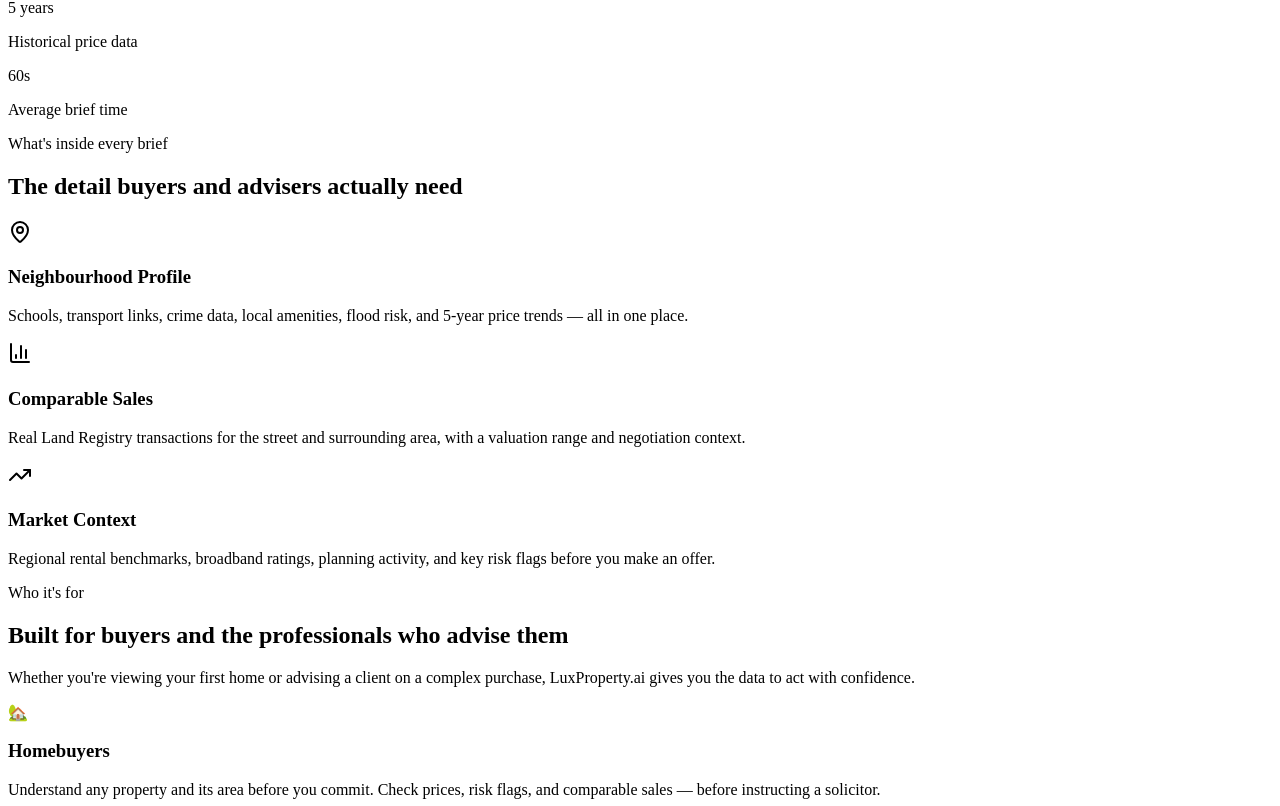
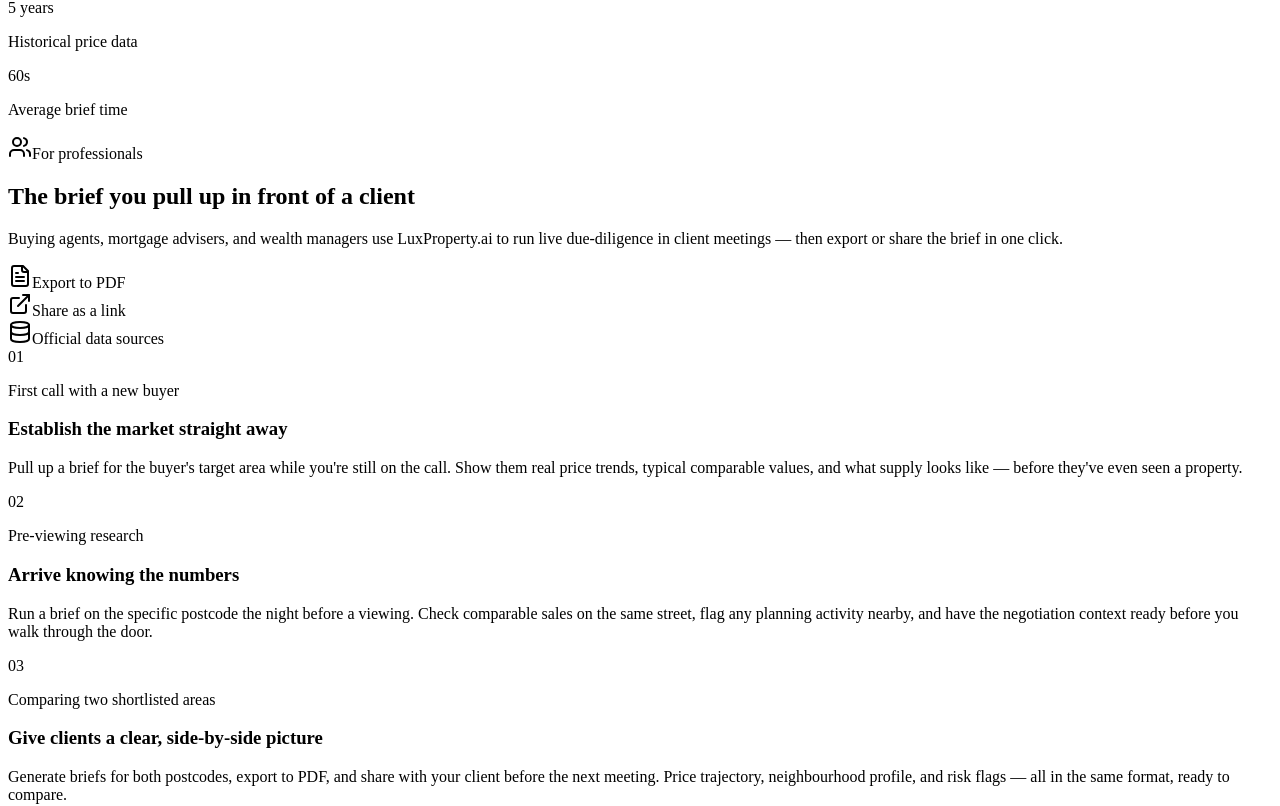
Before and after one commit to Bradley12334/luxproperty-ai, a React (Vite) app in the folder client/: page /#/ in a window 1280 px wide. Shown: the part 618-1424 px from the top of the page. Built offline with nearby package versions, Linux system fonts and the light colour scheme; a web font is replaced by a local one.

Commit message:
feat: for-professionals section — use-case scenarios (first call, pre-viewing, comparing areas)

```diff
--- a/client/src/pages/home.tsx
+++ b/client/src/pages/home.tsx
@@ -24,6 +24,8 @@ import {
   Building2,
   ChevronRight,
   Quote,
+  Users,
+  ExternalLink,
 } from "lucide-react";
 import type { BriefReport } from "@shared/schema";
 
@@ -230,6 +232,91 @@ export default function Home() {
                   <p className="text-xs text-muted-foreground mt-0.5">{stat.label}</p>
                 </div>
               ))}
+            </div>
+          </div>
+        </section>
+
+        {/* For Professionals Section */}
+        <section className="py-16 sm:py-20 border-b border-border/40 bg-muted/20">
+          <div className="mx-auto max-w-5xl px-4 sm:px-6">
+            <div className="grid gap-12 lg:grid-cols-[1fr_1.4fr] lg:gap-16 items-start">
+
+              {/* Left — headline + intro */}
+              <div className="lg:sticky lg:top-24">
+                <div className="inline-flex items-center gap-2 rounded-full border border-primary/20 bg-primary/5 px-3 py-1.5 text-xs font-medium text-primary mb-5">
+                  <Users className="h-3 w-3" />
+                  For professionals
+                </div>
+                <h2 className="font-serif text-2xl sm:text-3xl tracking-tight mb-4">
+                  The brief you pull up in front of a client
+                </h2>
+                <p className="text-sm text-muted-foreground leading-relaxed mb-6">
+                  Buying agents, mortgage advisers, and wealth managers use LuxProperty.ai
+                  to run live due-diligence in client meetings — then export or share the
+                  brief in one click.
+                </p>
+                <div className="flex flex-wrap gap-3">
+                  <div className="flex items-center gap-1.5 text-xs text-muted-foreground">
+                    <FileText className="h-3.5 w-3.5 text-primary/70" />
+                    <span>Export to PDF</span>
+                  </div>
+                  <div className="flex items-center gap-1.5 text-xs text-muted-foreground">
+                    <ExternalLink className="h-3.5 w-3.5 text-primary/70" />
+                    <span>Share as a link</span>
+                  </div>
+                  <div className="flex items-center gap-1.5 text-xs text-muted-foreground">
+                    <Database className="h-3.5 w-3.5 text-primary/70" />
+                    <span>Official data sources</span>
+                  </div>
+                </div>
+              </div>
+
+              {/* Right — use-case scenarios */}
+              <div className="flex flex-col divide-y divide-border/40">
+                {[
+                  {
+                    context: "First call with a new buyer",
+                    heading: "Establish the market straight away",
+                    body: "Pull up a brief for the buyer's target area while you're still on the call. Show them real price trends, typical comparable values, and what supply looks like — before they've even seen a property.",
+                    step: "01",
+                  },
+                  {
+                    context: "Pre-viewing research",
+                    heading: "Arrive knowing the numbers",
+                    body: "Run a brief on the specific postcode the night before a viewing. Check comparable sales on the same street, flag any planning activity nearby, and have the negotiation context ready before you walk through the door.",
+                    step: "02",
+                  },
+                  {
+                    context: "Comparing two shortlisted areas",
+                    heading: "Give clients a clear, side-by-side picture",
+                    body: "Generate briefs for both postcodes, export to PDF, and share with your client before the next meeting. Price trajectory, neighbourhood profile, and risk flags — all in the same format, ready to compare.",
+                    step: "03",
+                  },
+                ].map((item) => (
+                  <div
+                    key={item.step}
+                    className="py-6 first:pt-0 last:pb-0"
+                    data-testid={`card-usecase-${item.step}`}
+                  >
+                    <div className="flex items-start gap-4">
+                      <span className="font-serif text-2xl text-primary/20 leading-none tabular-nums shrink-0 mt-0.5 select-none">
+                        {item.step}
+                      </span>
+                      <div>
+                        <p className="text-[10px] font-semibold uppercase tracking-[0.18em] text-primary mb-1.5">
+                          {item.context}
+                        </p>
+                        <h3 className="text-sm font-semibold text-foreground mb-2">
+                          {item.heading}
+                        </h3>
+                        <p className="text-sm text-muted-foreground leading-relaxed">
+                          {item.body}
+                        </p>
+                      </div>
+                    </div>
+                  </div>
+                ))}
+              </div>
             </div>
           </div>
         </section>
```
